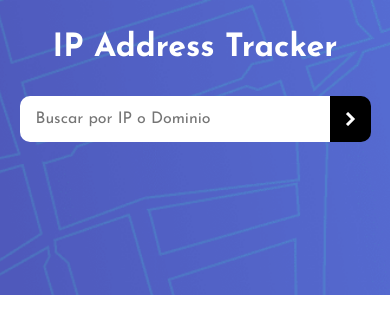
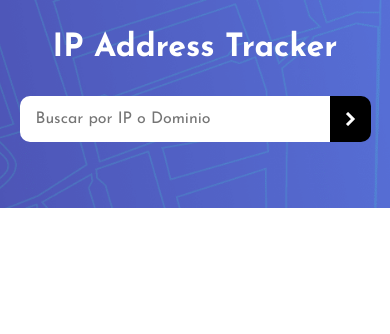
Before and after one commit to jorgeheiden/IP-address-tracker-app, an Angular app: page / in a window 390 px wide. Shown: the top 334 px of the page. Built offline with nearby package versions, Linux system fonts and the light colour scheme; no server answers.

Commit message:
solucionado problema de layout al aparecer el teclado en mobile

```diff
--- a/src/app/app.component.scss
+++ b/src/app/app.component.scss
@@ -7,6 +7,7 @@ app-datos{
 }
 @media only screen and (max-width: 600px){
     app-datos{
+        top: 11rem;
         left: 5%;
     }
 }
--- a/src/app/componentes/datos/datos.component.scss
+++ b/src/app/componentes/datos/datos.component.scss
@@ -34,6 +34,7 @@
     .contenedor{
         flex-direction: column;
         width: 90vw;
+        padding-bottom: 1.2rem;
     }
     .contenedor__dato{
         display: flex;
--- a/src/app/componentes/header/header.component.scss
+++ b/src/app/componentes/header/header.component.scss
@@ -54,8 +54,12 @@
 }
 
 @media only screen and (max-width: 600px){
+    .contenedor{
+        height: 13rem;
+    }
     .contenedor__input{
         width: 90%;
+        z-index: 50;
     }
     .contenedor__input input{
         height: 2.9rem;
--- a/src/index.html
+++ b/src/index.html
@@ -4,7 +4,9 @@
   <meta charset="utf-8">
   <title>IPAddressTrackerApp</title>
   <base href="/">
-  <meta name="viewport" content="width=device-width, initial-scale=1">
+
+    <meta name="viewport" content="width=device-width, initial-scale=1">
+
   <link rel="icon" type="image/x-icon" href="favicon.ico">
 
   <link rel="preconnect" href="https://fonts.googleapis.com">
```
Also changed, not shown: firebase.json (added), src/styles.scss (line endings or trailing spaces), 1 other file (tests, documents, lock files or other folders).
